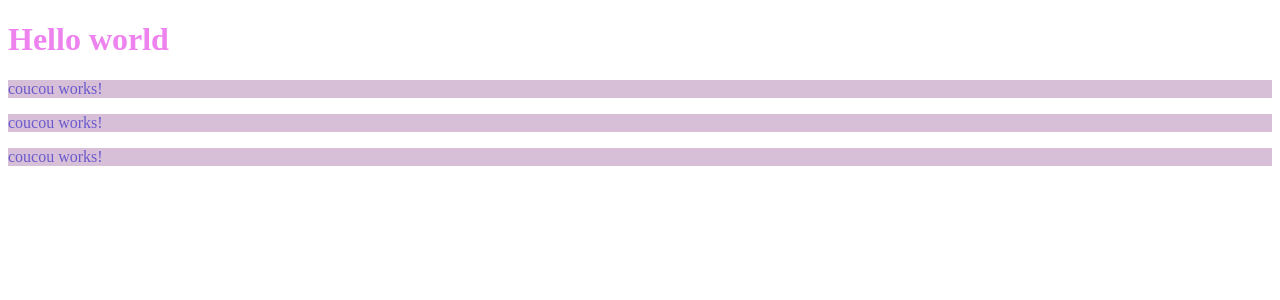
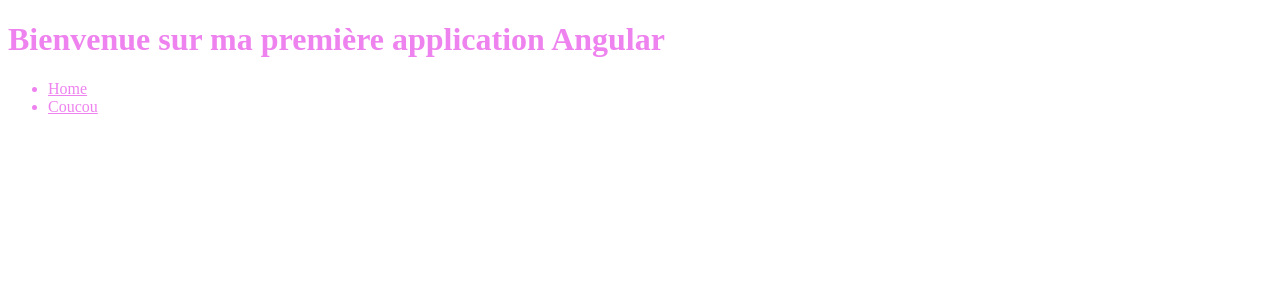
Before and after one commit to Tiilia/angular-first-app, an Angular app: page / in a window 1280 px wide. Shown: the top 300 px of the page. Built offline with nearby package versions, Linux system fonts and the light colour scheme.

Commit message:
base routing

```diff
--- a/src/app/app-routing.module.ts
+++ b/src/app/app-routing.module.ts
@@ -1,7 +1,12 @@
+import { CoucouComponent } from './exemple/compenents/coucou/coucou.component';
 import { NgModule } from '@angular/core';
 import { RouterModule, Routes } from '@angular/router';
+import { HomeComponent } from './components/home/home.component';
 
-const routes: Routes = [];
+const routes: Routes = [
+  { path: "home", component: HomeComponent },
+  { path: 'coucou', component: CoucouComponent }
+];
 
 @NgModule({
   imports: [RouterModule.forRoot(routes)],
--- a/src/app/app.component.html
+++ b/src/app/app.component.html
@@ -1,4 +1,22 @@
-<h1>Hello world</h1>
+<!-- <h1>Hello world</h1>
 <app-coucou></app-coucou>
 <app-coucou></app-coucou>
 <app-coucou></app-coucou>
+ -->
+
+<h1>Bienvenue sur ma première application Angular</h1>
+<nav>
+  <ul>
+    <li>
+      <a routerLink="/home">
+        <div>Home</div>
+      </a>
+    </li>
+    <li>
+      <a routerLink="/coucou">
+        <div>Coucou</div>
+      </a>
+    </li>
+  </ul>
+</nav>
+<router-outlet></router-outlet>
--- a/src/app/app.module.ts
+++ b/src/app/app.module.ts
@@ -4,10 +4,12 @@
 
 import { AppRoutingModule } from './app-routing.module';
 import { AppComponent } from './app.component';
+import { HomeComponent } from './components/home/home.component';
 
 @NgModule({
   declarations: [
-    AppComponent
+    AppComponent,
+    HomeComponent
   ],
   imports: [
     BrowserModule,
```
